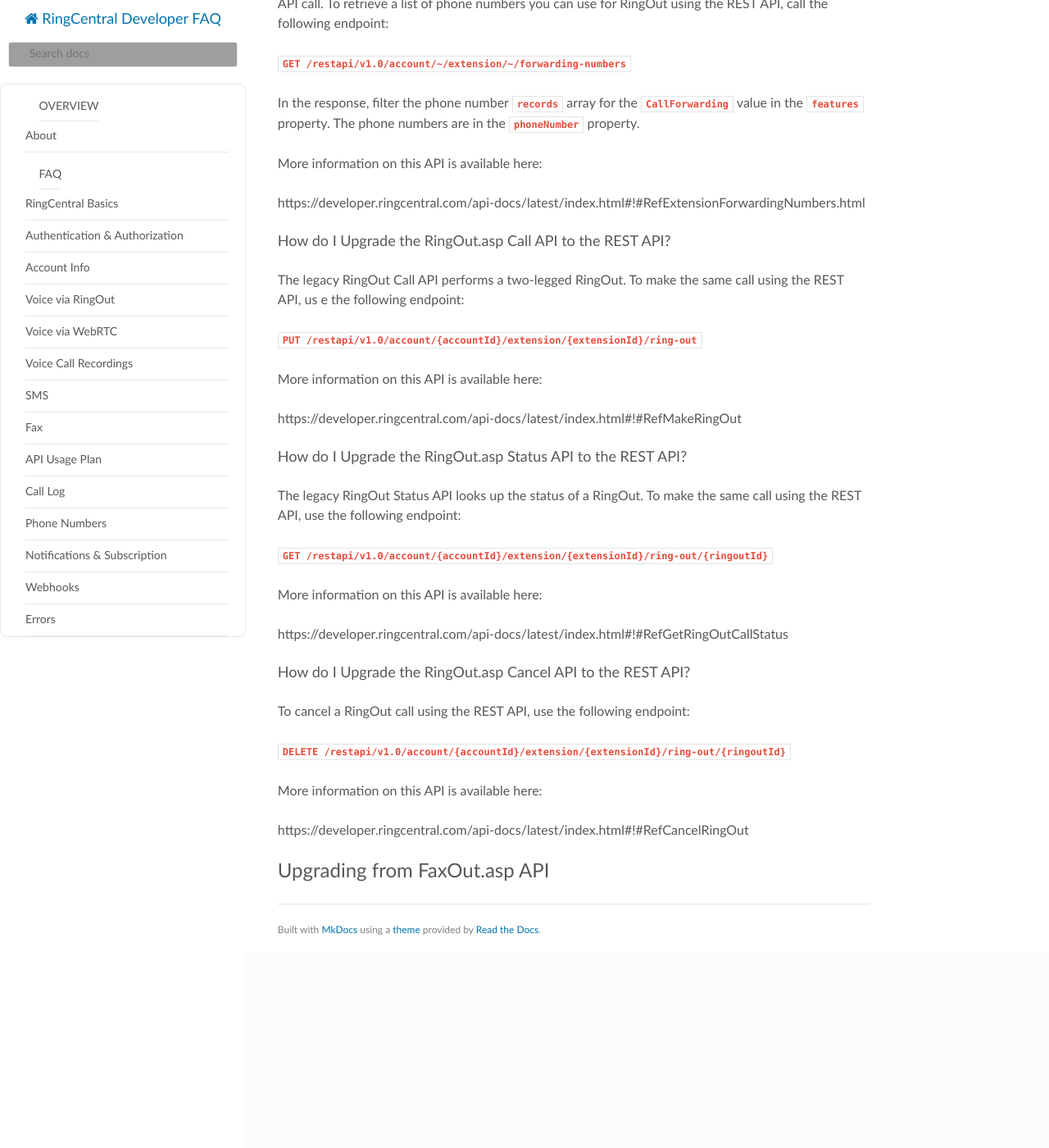
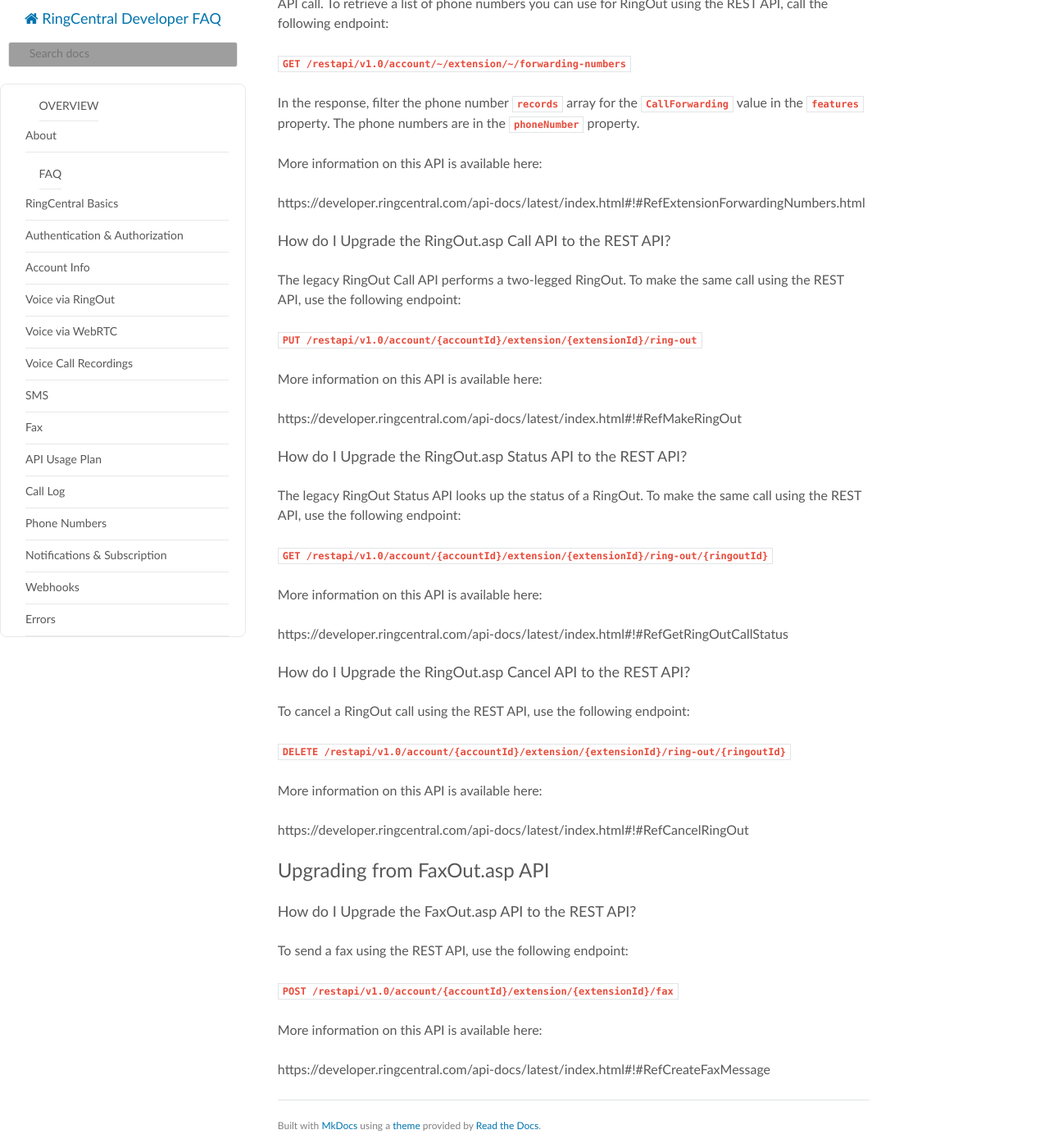
Before and after one commit to ringcentral/ringcentral-faq, an MkDocs documentation site: the page built from docs/legacy_ringout_faxout_apis.md, in a window 1280 px wide and 1400 px high, scrolled down 285 px. Shown: the whole window at 82% size. Built offline with MkDocs 1.6.1, drawn with Linux system fonts in a browser that asks for light colours; nearby versions of some CDN libraries; old or Windows-style settings are respelled for this version of MkDocs; before the commit the page ends 1446 px from its top, so only the background shows below that; grey boxes are pictures that could not be loaded.

Commit message:
add legacy FaxOut info

```diff
--- a/docs/legacy_ringout_faxout_apis.md
+++ b/docs/legacy_ringout_faxout_apis.md
@@ -16,7 +16,7 @@
 
 ### How do I Upgrade the RingOut.asp Call API to the REST API?
 
-The legacy RingOut Call API performs a two-legged RingOut. To make the same call using the REST API, us e the following endpoint:
+The legacy RingOut Call API performs a two-legged RingOut. To make the same call using the REST API, use the following endpoint:
 
 `PUT /restapi/v1.0/account/{accountId}/extension/{extensionId}/ring-out`
 
@@ -45,3 +45,13 @@
 https://developer.ringcentral.com/api-docs/latest/index.html#!#RefCancelRingOut
 
 ## Upgrading from FaxOut.asp API
+
+### How do I Upgrade the FaxOut.asp API to the REST API?
+
+To send a fax using the REST API, use the following endpoint:
+
+`POST /restapi/v1.0/account/{accountId}/extension/{extensionId}/fax`
+
+More information on this API is available here:
+
+https://developer.ringcentral.com/api-docs/latest/index.html#!#RefCreateFaxMessage
```
